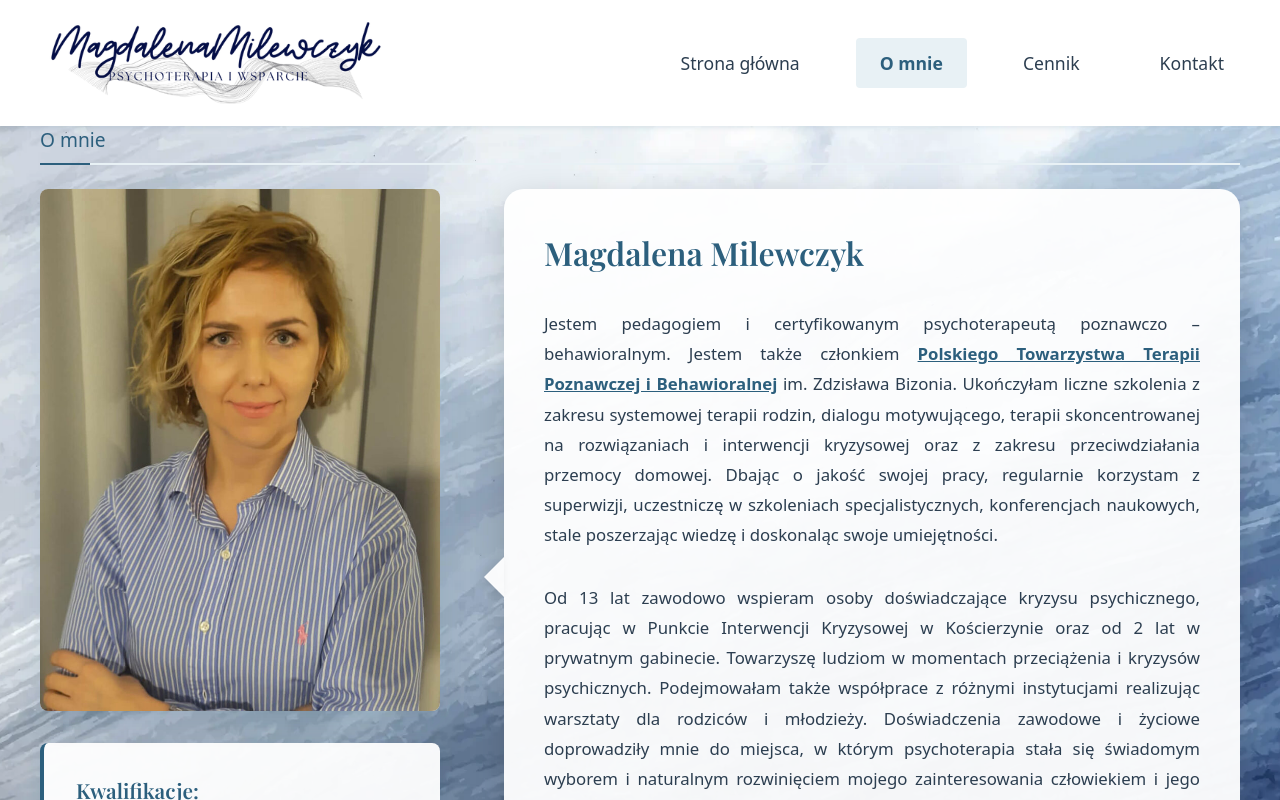
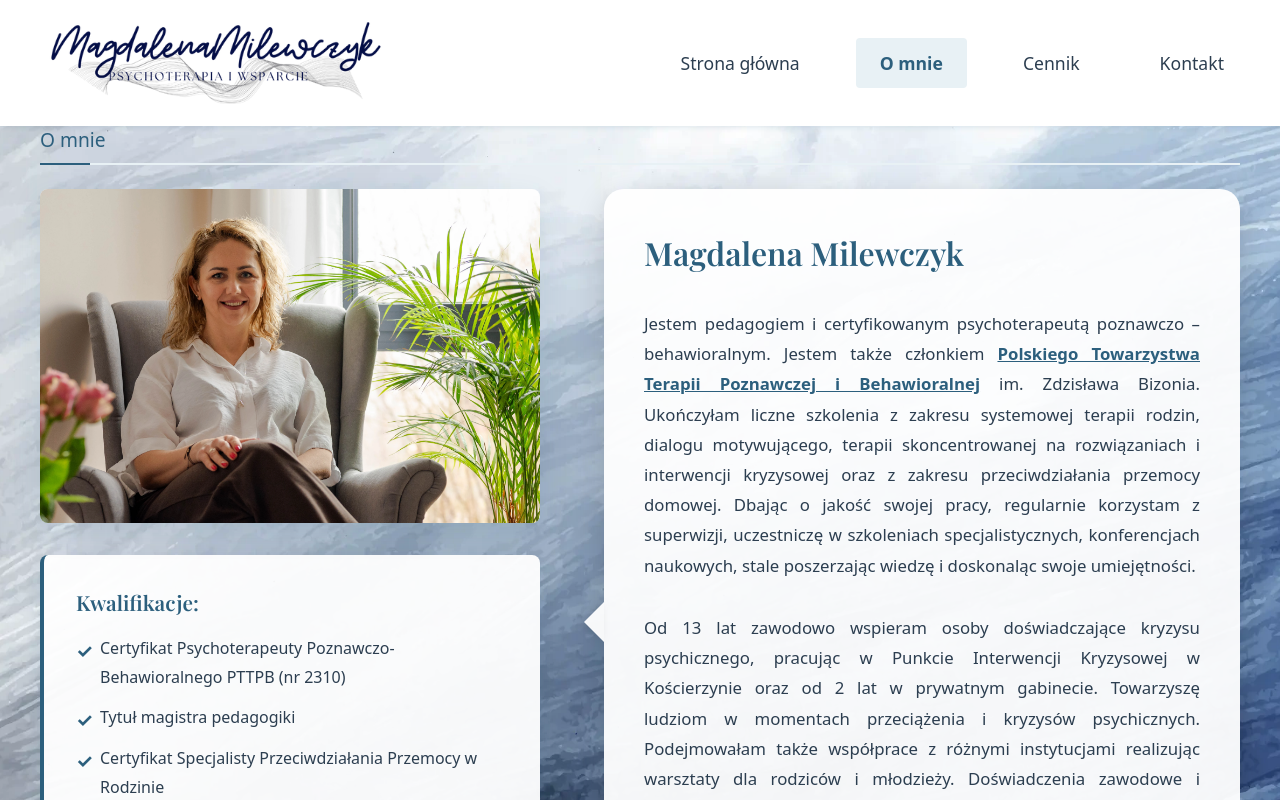
Before and after one commit to ernestpeplinski/psychoterapia-koscierzyna-pl, a React (Vite) app: page /o-mnie in a window 1280 px wide. Shown: the top 800 px of the page. Built offline with nearby package versions, Linux system fonts and the light colour scheme.

Commit message:
Change image About

```diff
--- a/src/pages/About.tsx
+++ b/src/pages/About.tsx
@@ -1,5 +1,5 @@
 import "../styles/about.scss";
-import profileImage from "../assets/images/magdalena-milewczyk.jpeg";
+import profileImage from "../assets/images/magdalena-milewczyk-profile.webp";
 
 function About() {
   const startYear = 2012;
--- a/src/styles/about.scss
+++ b/src/styles/about.scss
@@ -39,7 +39,7 @@
 
   &__content {
     display: grid;
-    grid-template-columns: 400px 1fr;
+    grid-template-columns: 500px 1fr;
     gap: 4rem;
     align-items: start;
   }
@@ -62,10 +62,11 @@
     width: 100%;
     height: auto;
     display: block;
+    transform: scale(1.4);
     transition: transform 0.3s ease;
 
     &:hover {
-      transform: scale(1.02);
+      transform: scale(1.42);
     }
   }
 
```
Also changed, not shown: src/assets/images/magdalena-milewczyk-profile.webp (added), 1 other file (tests, documents, lock files or other folders).
